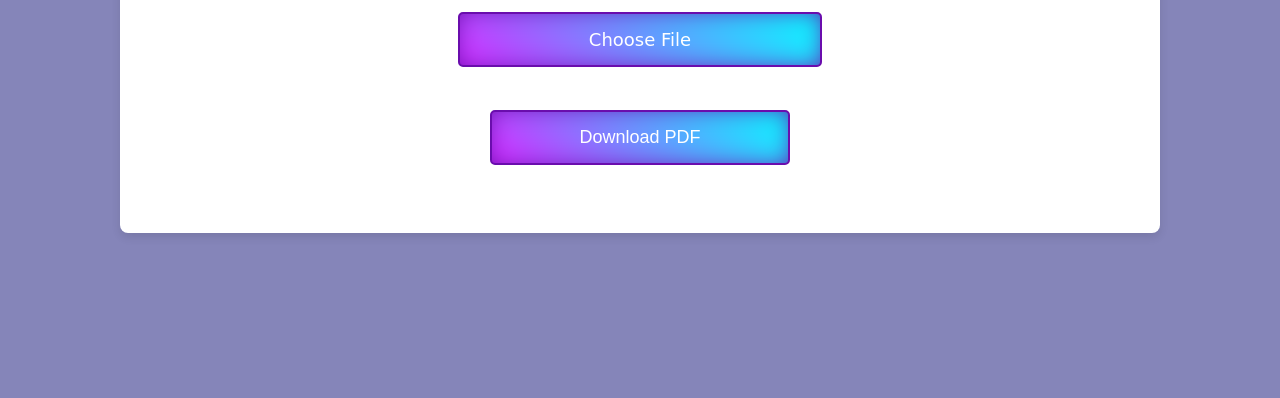
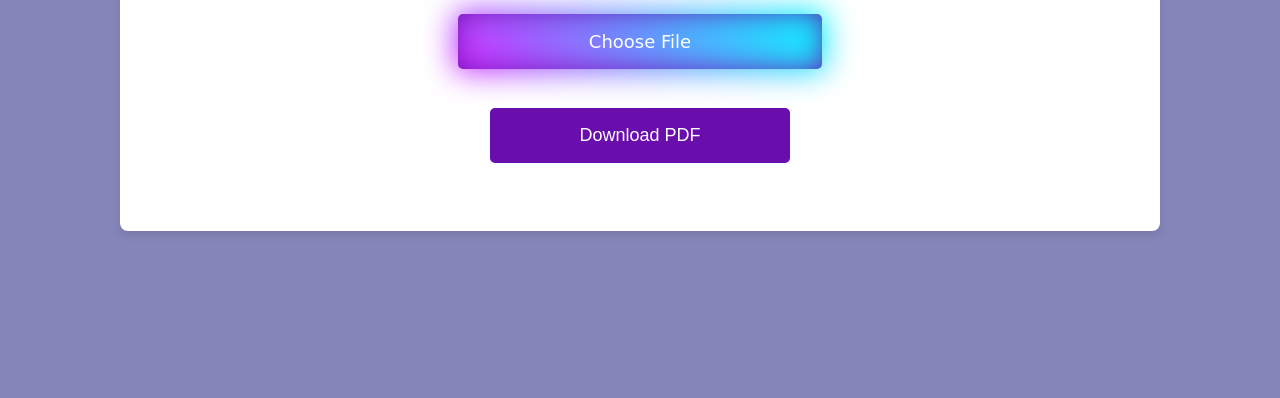
Before and after one commit to Arunjetly12/psychic-engine, a plain HTML site: page index.html in a window 1280 px wide. Shown: the part 402-800 px from the top of the page. Drawn offline with nearby package versions, Linux system fonts and the light colour scheme.

Commit message:
Update index.html

```diff
--- a/index.html
+++ b/index.html
@@ -47,28 +47,31 @@
             display: inline-block;
             width: 100%;
             max-width: 300px;
-            position: relative;
-            overflow: hidden;
-            z-index: 1;
         }
 
         #upload:hover, #download:hover {
             background-color: #5c0a98;
         }
 
-        #upload::before, #download::before {
+        /* Neon Border Effect only for Choose File button */
+        #upload {
+            position: relative;
+            z-index: 1;
+        }
+
+        #upload::before {
             content: '';
             position: absolute;
-            top: -5px;
-            left: -5px;
-            right: -5px;
-            bottom: -5px;
+            top: -6px;
+            left: -6px;
+            right: -6px;
+            bottom: -6px;
+            border-radius: 10px;
             background: linear-gradient(45deg, #ff00ff, #00ffff, #ff00ff, #00ffff);
             background-size: 400%;
             z-index: -1;
-            filter: blur(12px);
+            filter: blur(15px);
             animation: neonMove 4s linear infinite;
-            border-radius: 8px;
         }
 
         @keyframes neonMove {
@@ -115,7 +118,6 @@
         <input type="file" id="file-input" accept="image/*" />
 
         <br><br>
-        <!-- Download button (enabled to see the effect) -->
         <button id="download">Download PDF</button>
         <br><br>
         <img id="imagePreview" />
```
